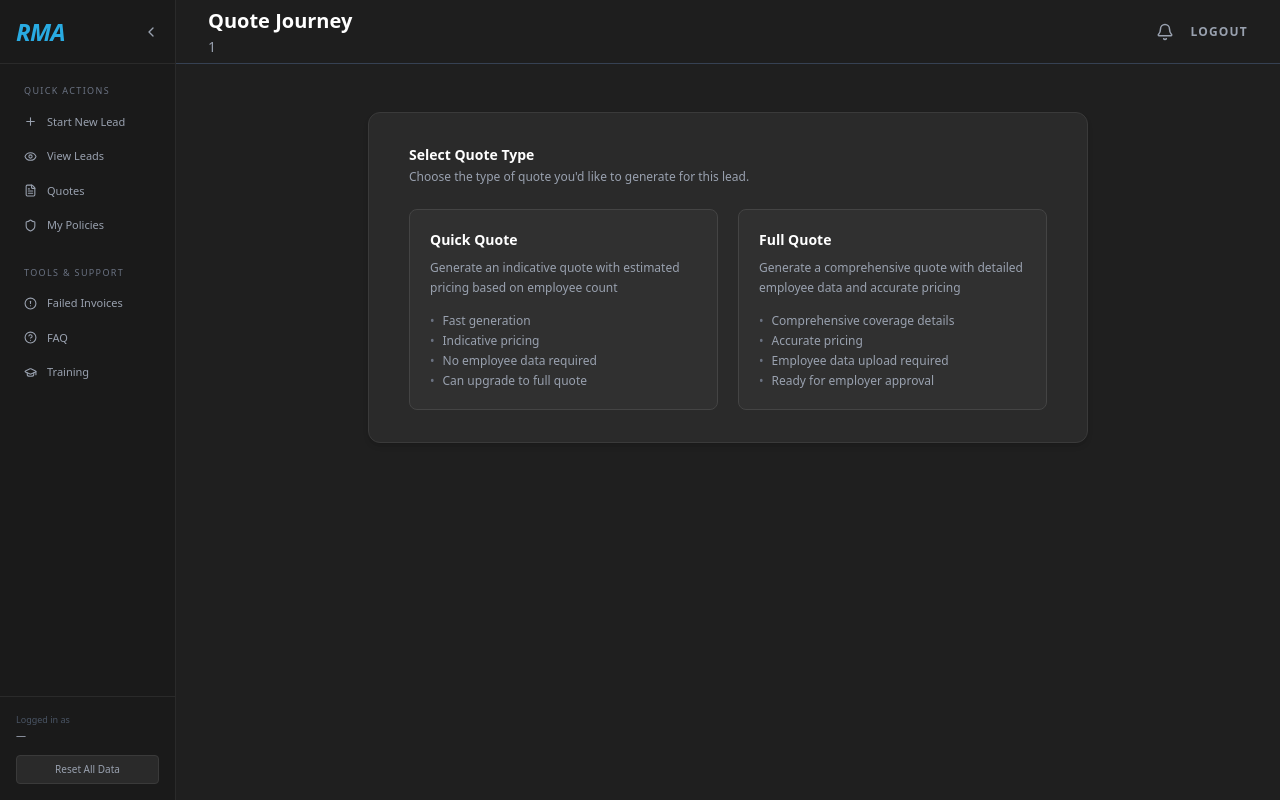
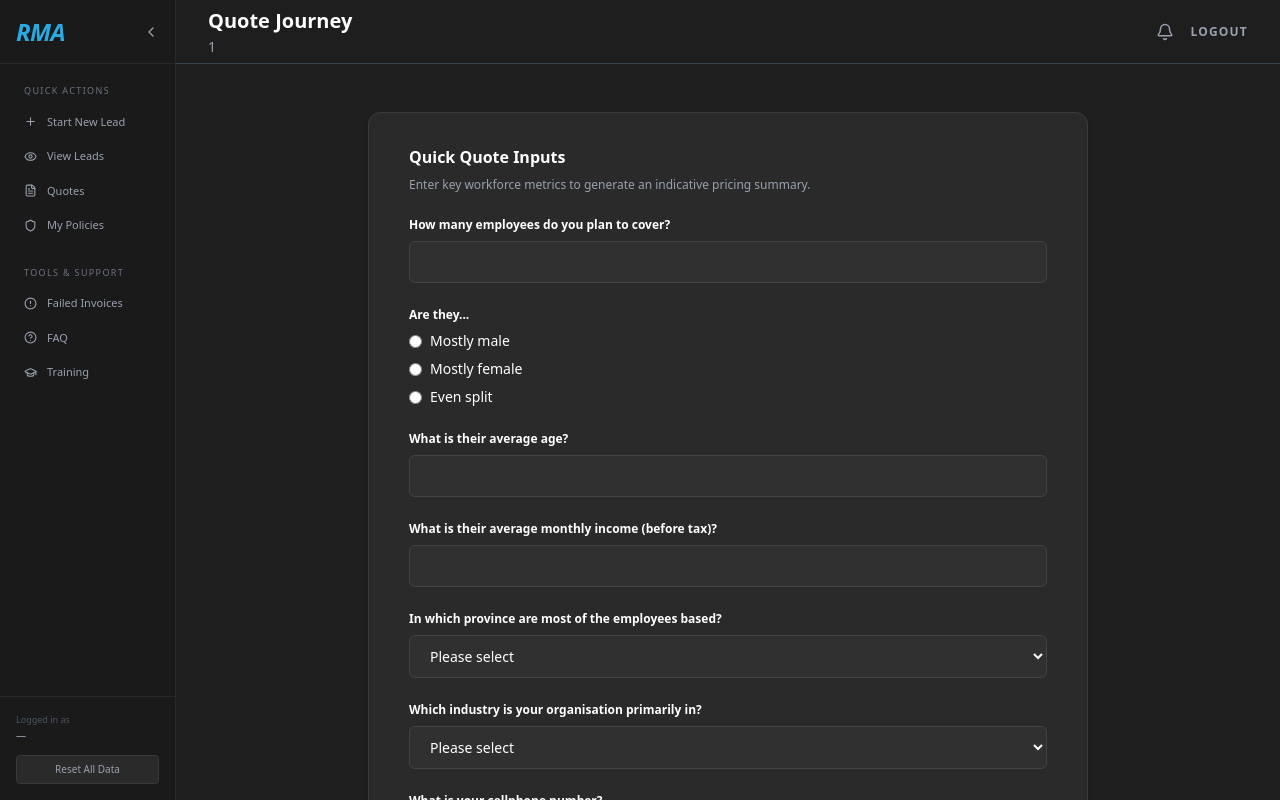
Before and after one commit to tanishlfi/Broker-Portal---Demo, a Next.js app in the folder Broker-Portal-Frontend/: page /lead/1/quote in a window 1280 px wide. Both pictures are taken after a click on the button 563 px from the left and 309 px from the top of the page. Shown: the top 800 px of the page. Built offline with nearby package versions, Linux system fonts and the light colour scheme.

Commit message:
quick quote page

```diff
--- /dev/null
+++ b/Broker-Portal-Frontend/features/lead/quote/QuickQuoteInputs.tsx
@@ -0,0 +1,240 @@
+import React, { useState } from "react";
+import {
+  validateSAMobileNumber,
+  validateRequired,
+  validatePositiveNumber,
+  validatePositiveDecimal
+} from "@/utils/validators";
+
+interface QuickQuoteInputsProps {
+  onBack: () => void;
+}
+
+const INDUSTRIES = [
+  "Agriculture", "Construction", "Education", "Finance", "Healthcare",
+  "Hospitality", "Manufacturing", "Mining", "Retail", "Technology", "Transport", "Other",
+];
+
+const PROVINCES = [
+  "Eastern Cape", "Free State", "Gauteng", "KwaZulu-Natal",
+  "Limpopo", "Mpumalanga", "North West", "Northern Cape", "Western Cape",
+];
+
+export default function QuickQuoteInputs({ onBack }: QuickQuoteInputsProps) {
+  const [employees, setEmployees] = useState("");
+  const [genderSplit, setGenderSplit] = useState("");
+  const [averageAge, setAverageAge] = useState("");
+  const [averageIncome, setAverageIncome] = useState("");
+  const [province, setProvince] = useState("");
+  const [industry, setIndustry] = useState("");
+  const [cellphone, setCellphone] = useState("");
+
+  const [errors, setErrors] = useState<Record<string, string>>({});
+
+  const validateForm = () => {
+    const newErrors: Record<string, string> = {};
+
+    if (!validateRequired(employees)) {
+      newErrors.employees = "At least 1 employee needs to be covered.";
+    } else if (!validatePositiveNumber(employees)) {
+      newErrors.employees = "At least 1 employee needs to be covered.";
+    }
+
+    if (!validateRequired(genderSplit)) {
+      newErrors.genderSplit = "Please select a gender split.";
+    }
+
+    if (!validateRequired(averageAge)) {
+      newErrors.averageAge = "Average age is required.";
+    } else if (!validatePositiveNumber(averageAge)) {
+      newErrors.averageAge = "Average age must be a valid positive number.";
+    }
+
+    if (!validateRequired(averageIncome)) {
+      newErrors.averageIncome = "Average monthly income is required.";
+    } else if (!validatePositiveDecimal(averageIncome)) {
+      newErrors.averageIncome = "Income should be a number higher than 0.";
+    }
+
+    if (!validateRequired(province)) {
+      newErrors.province = "Please select a province.";
+    }
+
+    if (!validateRequired(industry)) {
+      newErrors.industry = "Please select an industry.";
+    }
+
+    if (!validateRequired(cellphone)) {
+      newErrors.cellphone = "Cellphone number is required.";
+    } else if (!validateSAMobileNumber(cellphone)) {
+      newErrors.cellphone = "Mobile phone number must be 10 digits long and start with 06, 07 or 08.";
+    }
+
+    setErrors(newErrors);
+    return Object.keys(newErrors).length === 0;
+  };
+
+  const handleGenerateQuote = () => {
+    if (validateForm()) {
+      // Proceed with generating quote
+      console.log("Validation passed. Form data:", {
+        employees, genderSplit, averageAge, averageIncome, province, industry, cellphone
+      });
+    }
+  };
+
+  const baseClasses = "w-full bg-[#303030] rounded-md px-4 py-2.5 text-white text-sm focus:outline-none transition-colors border";
+  const getClass = (hasError?: boolean) =>
+    `${baseClasses} ${hasError ? "border-red-500 focus:border-red-400" : "border-[#444] focus:border-[#29abe2] hover:border-[#555]"}`;
+
+  const errMsg = (msg?: string) => msg ? <p className="text-red-400 text-xs mt-1">{msg}</p> : null;
+
+  return (
+    <div className="w-full max-w-[720px] flex flex-col gap-4 pb-12">
+      {/* Main Card */}
+      <div className="bg-[#2a2a2a] border border-[#3a3a3a] rounded-xl px-10 py-8 w-full shadow-md">
+        <h2 className="text-white text-base font-semibold mb-2">
+          Quick Quote Inputs
+        </h2>
+        <p className="text-gray-400 text-xs mb-6">
+          Enter key workforce metrics to generate an indicative pricing summary.
+        </p>
+
+        <div className="space-y-6">
+          <div>
+            <label className="text-white text-xs font-semibold mb-2 block">How many employees do you plan to cover?</label>
+            <input
+              type="text"
+              inputMode="numeric"
+              className={getClass(!!errors.employees)}
+              value={employees}
+              onChange={(e) => {
+                const value = e.target.value.replace(/\D/g, "");
+                setEmployees(value);
+                setErrors({ ...errors, employees: "" });
+              }}
+            />
+            {errMsg(errors.employees)}
+          </div>
+          <div>
+            <label className="text-white text-xs font-semibold mb-2 block">Are they...</label>
+            <div className="flex flex-col gap-2">
+              {["Mostly male", "Mostly female", "Even split"].map(option => (
+                <label key={option} className="flex items-center gap-2 text-white text-sm cursor-pointer hover:text-[#29abe2] transition-colors w-fit">
+                  <input
+                    type="radio"
+                    name="genderSplit"
+                    value={option}
+                    checked={genderSplit === option}
+                    onChange={(e) => {
+                      setGenderSplit(e.target.value);
+                      setErrors({ ...errors, genderSplit: "" });
+                    }}
+                    className="accent-[#29abe2] cursor-pointer"
+                  />
+                  {option}
+                </label>
+              ))}
+            </div>
+            {errMsg(errors.genderSplit)}
+          </div>
+          <div>
+            <label className="text-white text-xs font-semibold mb-2 block">What is their average age?</label>
+            <input
+              type="text"
+              inputMode="numeric"
+              className={getClass(!!errors.averageAge)}
+              value={averageAge}
+              onChange={(e) => {
+                const value = e.target.value.replace(/\D/g, "");
+                setAverageAge(value);
+                setErrors({ ...errors, averageAge: "" });
+              }}
+            />
+            {errMsg(errors.averageAge)}
+          </div>
+          <div>
+            <label className="text-white text-xs font-semibold mb-2 block">What is their average monthly income (before tax)?</label>
+            <input
+              type="text"
+              inputMode="decimal"
+              className={getClass(!!errors.averageIncome)}
+              value={averageIncome}
+              onChange={(e) => {
+                let value = e.target.value.replace(/[^\d.]/g, "");
+                // Prevent multiple dots
+                if ((value.match(/\./g) || []).length > 1) {
+                  value = value.replace(/\.$/, "");
+                }
+                setAverageIncome(value);
+                setErrors({ ...errors, averageIncome: "" });
+              }}
+            />
+            {errMsg(errors.averageIncome)}
+          </div>
+          <div>
+            <label className="text-white text-xs font-semibold mb-2 block">In which province are most of the employees based?</label>
+            <select
+              className={getClass(!!errors.province)}
+              value={province}
+              onChange={(e) => {
+                setProvince(e.target.value);
+                setErrors({ ...errors, province: "" });
+              }}
+            >
+              <option value="">Please select</option>
+              {PROVINCES.map(p => <option key={p} value={p}>{p}</option>)}
+            </select>
+            {errMsg(errors.province)}
+          </div>
+          <div>
+            <label className="text-white text-xs font-semibold mb-2 block">Which industry is your organisation primarily in?</label>
+            <select
+              className={getClass(!!errors.industry)}
+              value={industry}
+              onChange={(e) => {
+                setIndustry(e.target.value);
+                setErrors({ ...errors, industry: "" });
+              }}
+            >
+              <option value="">Please select</option>
+              {INDUSTRIES.map(i => <option key={i} value={i}>{i}</option>)}
+            </select>
+            {errMsg(errors.industry)}
+          </div>
+          <div>
+            <label className="text-white text-xs font-semibold mb-2 block">What is your cellphone number?</label>
+            <input
+              type="tel"
+              className={getClass(!!errors.cellphone)}
+              value={cellphone}
+              onChange={(e) => {
+                const value = e.target.value.replace(/\D/g, "").slice(0, 10);
+                setCellphone(value);
+                setErrors({ ...errors, cellphone: "" });
+              }}
+              placeholder="0821234567"
+            />
+            {errMsg(errors.cellphone)}
+          </div>
+        </div>
+      </div>
+
+      {/* Action Buttons */}
+      <div className="flex justify-between items-center">
+        <button
+          onClick={onBack}
+          className="bg-[#303030] hover:bg-[#404040] border border-[#444] text-white text-xs font-semibold py-2.5 px-6 rounded-md transition-colors"
+        >
+          Back
+        </button>
+        <button
+          onClick={handleGenerateQuote}
+          className="bg-[#4b8fa6] hover:bg-[#3e798e] border border-[#52a2bc] text-white text-xs font-semibold py-2.5 px-6 rounded-md transition-colors opacity-90 hover:opacity-100"
+        >
+          Generate Quick Quote
+        </button>
+      </div>
+    </div>
+  );
+}
--- a/Broker-Portal-Frontend/features/lead/quote/QuoteJourneyPage.tsx
+++ b/Broker-Portal-Frontend/features/lead/quote/QuoteJourneyPage.tsx
@@ -1,14 +1,28 @@
 "use client";
+
+import { useState } from "react";
+import QuickQuoteInputs from "./QuickQuoteInputs";
 
 interface QuoteJourneyPageProps {
   leadReference: string;
   companyName: string;
 }
 
+type Step = "SELECT_TYPE" | "QUICK_QUOTE" | "FULL_QUOTE";
+
 export default function QuoteJourneyPage({
   leadReference,
   companyName,
 }: QuoteJourneyPageProps) {
+  const [step, setStep] = useState<Step>("SELECT_TYPE");
+
+  if (step === "QUICK_QUOTE") {
+    return (
+      <div className="flex justify-center items-start min-h-screen bg-[#1f1f1f] px-6 pt-12 w-full">
+        <QuickQuoteInputs onBack={() => setStep("SELECT_TYPE")} />
+      </div>
+    );
+  }
   return (
     <div className="flex justify-center items-start min-h-screen bg-[#1f1f1f] px-6 pt-12 w-full">
 
@@ -27,7 +41,10 @@ export default function QuoteJourneyPage({
         <div className="grid grid-cols-2 gap-5">
 
           {/* Quick Quote */}
-          <button className="group text-left bg-[#303030] border border-[#444] hover:border-[#29abe2] rounded-lg p-5 transition-all duration-200 hover:shadow-[0_0_0_1px_#29abe2]">
+          <button
+            onClick={() => setStep("QUICK_QUOTE")}
+            className="group text-left bg-[#303030] border border-[#444] hover:border-[#29abe2] rounded-lg p-5 transition-all duration-200 hover:shadow-[0_0_0_1px_#29abe2]"
+          >
 
             <h3 className="text-white text-sm font-semibold mb-2">
               Quick Quote
@@ -56,7 +73,10 @@ export default function QuoteJourneyPage({
           </button>
 
           {/* Full Quote */}
-          <button className="group text-left bg-[#303030] border border-[#444] hover:border-[#29abe2] rounded-lg p-5 transition-all duration-200 hover:shadow-[0_0_0_1px_#29abe2]">
+          <button
+            onClick={() => setStep("FULL_QUOTE")}
+            className="group text-left bg-[#303030] border border-[#444] hover:border-[#29abe2] rounded-lg p-5 transition-all duration-200 hover:shadow-[0_0_0_1px_#29abe2]"
+          >
 
             <h3 className="text-white text-sm font-semibold mb-2">
               Full Quote
```
